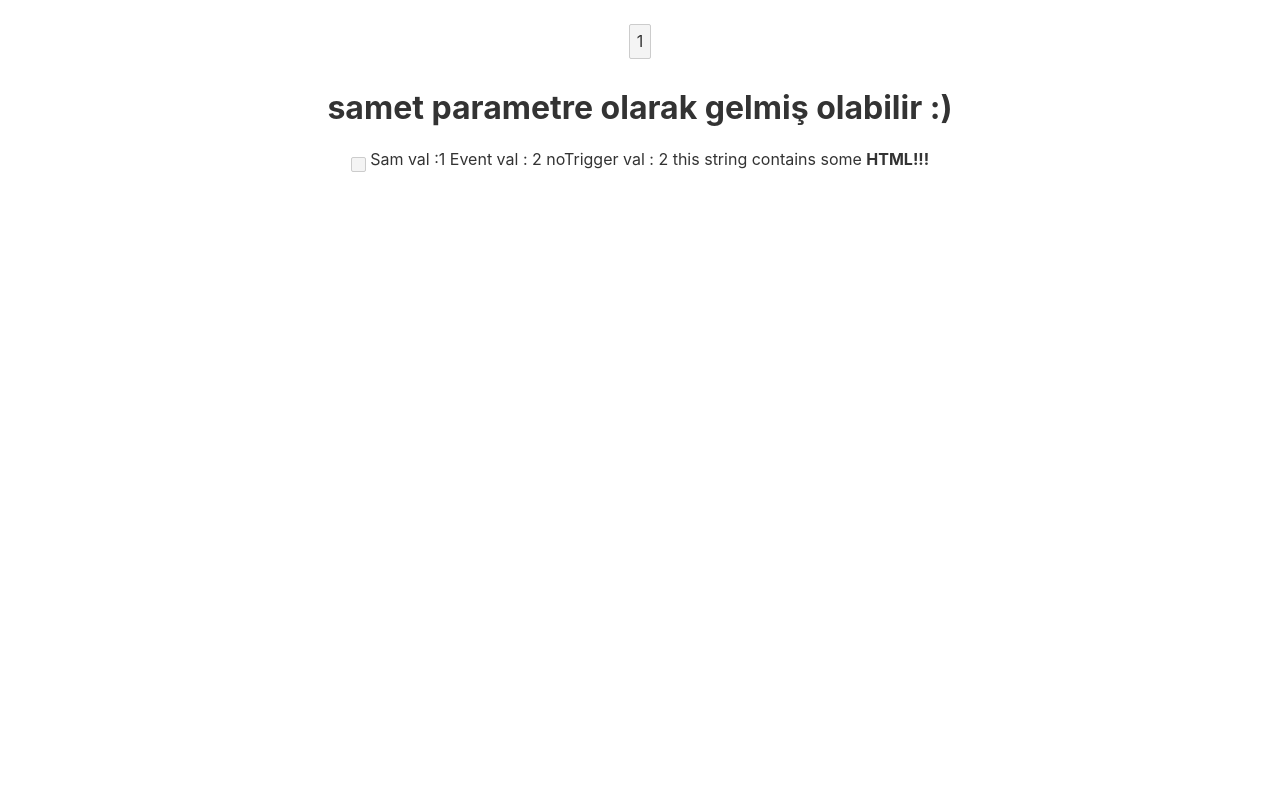
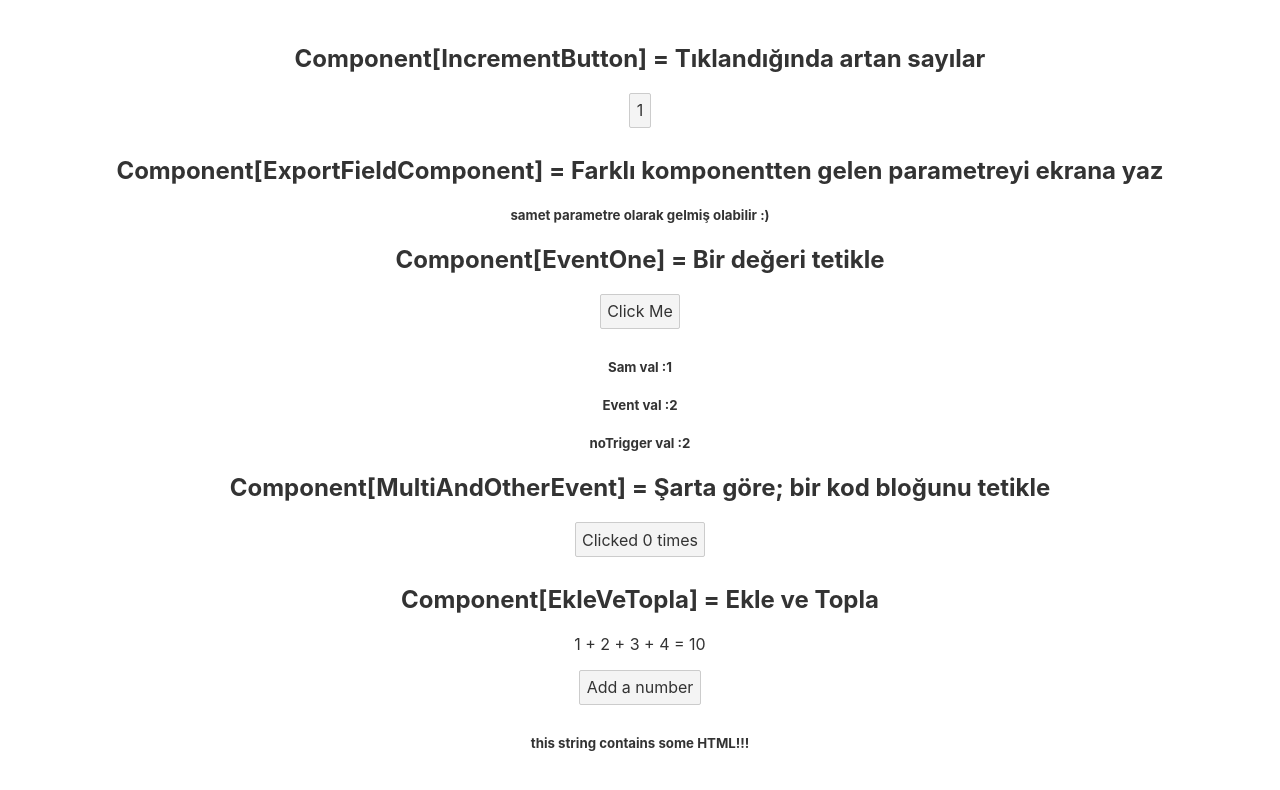
Before and after one commit to sametuca/svelte-try, a Svelte app: page / in a window 1280 px wide. Shown: the top 790 px of the page. Built offline with nearby package versions, Linux system fonts and the light colour scheme.

Commit message:
added component name in index

```diff
--- a/src/App.svelte
+++ b/src/App.svelte
@@ -1,4 +1,8 @@
 <script>
+  import EkleVeTopla from './EkleVeTopla.svelte';
+
+  import MultiAndOtherEvent from './MultiAndOtherEvent.svelte';
+
   import EventOne from './EventOne.svelte';
 
   import IncrementButton from './IncrementButton.svelte';
@@ -15,7 +19,9 @@
 <IncrementButton></IncrementButton>
 <ExportFieldComponent name="samet"></ExportFieldComponent>
 <EventOne></EventOne>
-{@html string}
+<MultiAndOtherEvent></MultiAndOtherEvent>
+<EkleVeTopla></EkleVeTopla>
+<h5>{@html string}</h5>
 </main>
 
 <style>
--- /dev/null
+++ b/src/EkleVeTopla.svelte
@@ -0,0 +1,15 @@
+<script>
+	let numbers = [1, 2, 3, 4];
+
+	function addNumber() {
+		numbers = [...numbers, numbers.length + 1];
+	}
+
+	$: sum = numbers.reduce((t, n) => t + n, 0);
+</script>
+<h2>Component[EkleVeTopla] = Ekle ve Topla</h2>
+<p>{numbers.join(' + ')} = {sum}</p>
+
+<button on:click={addNumber}>
+	Add a number
+</button>
--- a/src/EventOne.svelte
+++ b/src/EventOne.svelte
@@ -7,8 +7,8 @@ function IncrementSam() {
     sam+=1;
 }
 </script>
-
-<button on:click="{IncrementSam}"></button>
-Sam val :{sam}
-Event val : {eventVal}
-noTrigger val : {noTrigger}
+<h2>Component[EventOne] = Bir değeri tetikle</h2>
+<button on:click="{IncrementSam}">Click Me</button>
+<h5>Sam val :{sam} </h5>
+<h5>Event val :{eventVal} </h5>
+<h5>noTrigger val :{noTrigger} </h5>
--- a/src/ExportFieldComponent.svelte
+++ b/src/ExportFieldComponent.svelte
@@ -2,7 +2,5 @@
 export let name;
 </script>
 
-
-<main>
-    <h1>{name ? name+' parametre olarak gelmiş olabilir :)' : "bir parametre gelmemiş :("} </h1>
-</main>
+<h2>Component[ExportFieldComponent] = Farklı komponentten gelen parametreyi ekrana yaz</h2>
+<h5>{name ? name+' parametre olarak gelmiş olabilir :)' : "bir parametre gelmemiş :("} </h5>
--- a/src/IncrementButton.svelte
+++ b/src/IncrementButton.svelte
@@ -5,7 +5,7 @@ function IncrementValue() {
 }
 
 </script>
-
+<h2>Component[IncrementButton] = Tıklandığında artan sayılar</h2>
 <button on:click="{IncrementValue}">
     {value}
 </button>
--- /dev/null
+++ b/src/MultiAndOtherEvent.svelte
@@ -0,0 +1,15 @@
+<script>
+	let count = 0;
+
+	$: if (count >= 10) {
+		alert(`count is dangerously high!`);
+		count = 9;
+	}
+	function handleClick() {
+		count += 1;
+	}
+</script>
+<h2>Component[MultiAndOtherEvent] = Şarta göre; bir kod bloğunu tetikle</h2>
+<button on:click={handleClick}>
+	Clicked {count} {count === 1 ? 'time' : 'times'}
+</button>
```
